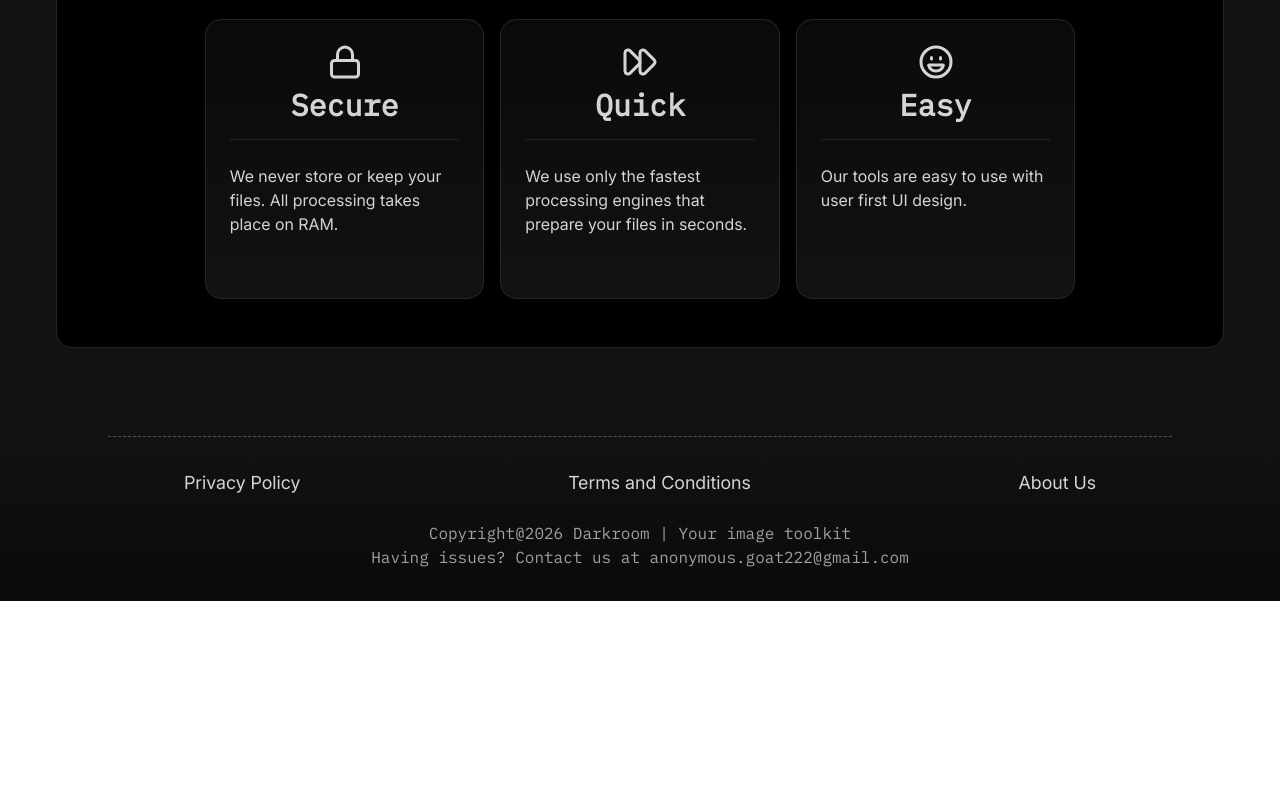
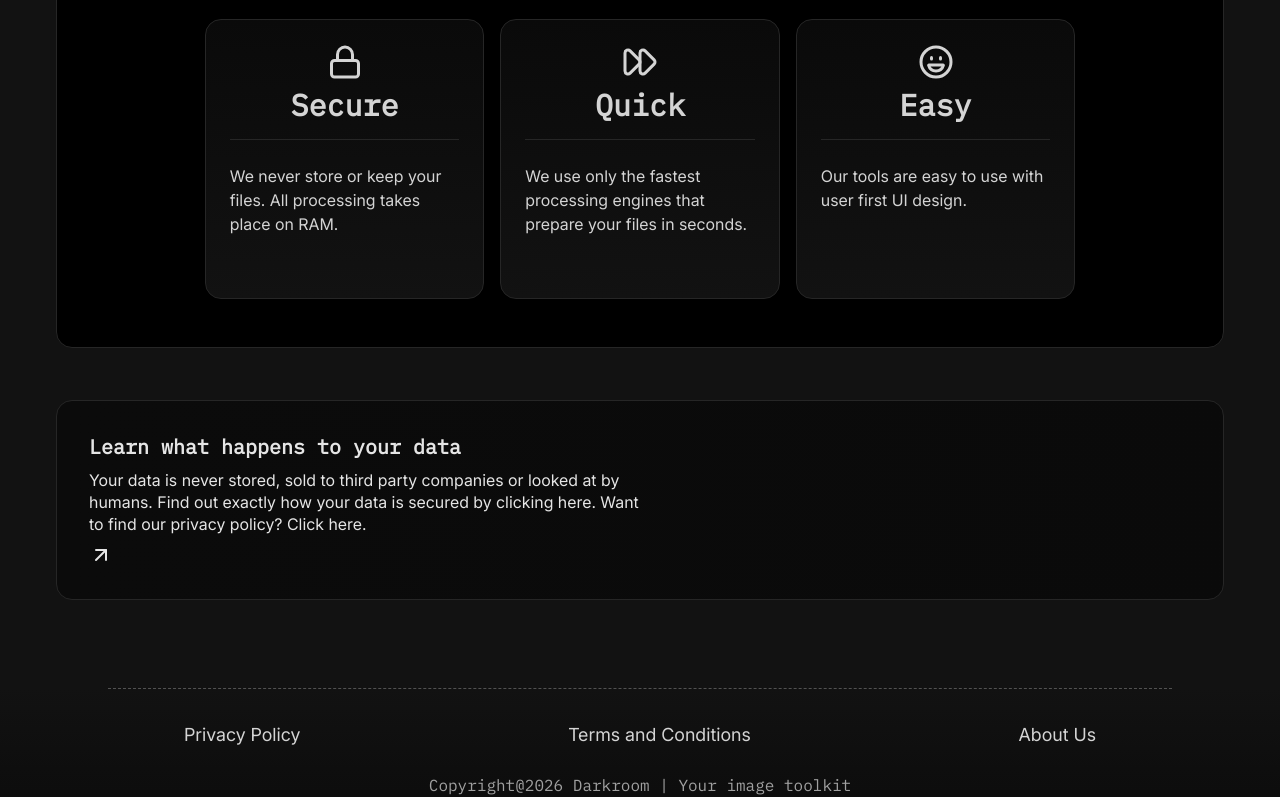
Before and after one commit to ibrahimhere47/Darkroom-v2, a React (Vite) app: page /tools/add-filter in a window 1280 px wide. Shown: the part 1006-1803 px from the top of the page. Before the commit the page ends 1607 px from the top, so only its background shows below. Built offline with nearby package versions, Linux system fonts and the light colour scheme.

Commit message:
Added privacy guide and improved tool stage

```diff
--- a/src/components/tool-comps/ToolStage.jsx
+++ b/src/components/tool-comps/ToolStage.jsx
@@ -82,7 +82,7 @@ const ToolStage = ({
     return (
         <div
             ref={stageRef}
-            className='relative flex-1 min-h-125 rounded-2xl bg-neutral-950 border border-neutral-800 p-6 overflow-hidden'
+            className='relative flex-1 h-fit md:h-155 rounded-2xl bg-neutral-950 border border-neutral-800 p-6 overflow-hidden'
         >
             <div className='pointer-events-none absolute top-20 right-80 w-72 h-72 rounded-full bg-amber-47/1 blur-3xl' />
 
@@ -93,7 +93,7 @@ const ToolStage = ({
                     )}
                 </div>
             ) : (
-                <div className='min-w-full min-h-114 flex flex-col justify-between'>
+                <div className='min-w-full h-full flex flex-col justify-between'>
                     <div className='flex flex-col gap-8'>
                         <div className='relative z-10 grid grid-cols-2 md:grid-cols-3 gap-4'>
                             {items.map((item, idx) => (
--- /dev/null
+++ b/src/components/tool-page-comps/ToolPageDataGuide.jsx
@@ -0,0 +1,45 @@
+import React, { useRef } from 'react'
+import { Link, useParams } from 'react-router-dom'
+import { ArrowUpRight } from 'lucide-react'
+import gsap from 'gsap'
+
+const ToolPageDataGuide = () => {
+    const borderRef = useRef(null)
+    const linkRef = useRef(null)
+
+    const handleHover = () => {
+        gsap.to(borderRef.current, {
+            opacity: "100%", boxShadow: '0 0 16px #e8a33d', duration: 0.4
+        })
+        gsap.to(linkRef.current, {
+            y: -6, duration: 0.4
+        })
+    }
+
+    const handleHoverRevert = () => {
+        gsap.to(borderRef.current, {
+            opacity: "0%", boxShadow: 'none', duration: 0.4, delay: 0.1,
+        })
+        gsap.to(linkRef.current, {
+            y: 0, duration: 0.3
+        })
+    }
+
+    return (
+        <Link to='/privacy-policy' onMouseEnter={handleHover} onMouseLeave={handleHoverRevert}>
+            <div className='relative flex p-8 rounded-2xl bg-linear-90 from-[#0b0b0b] to-neutral-950 border border-neutral-800 text-neutral-200 w-full justify-self-center mt-4' ref={linkRef}>
+                <div
+                    ref={borderRef}
+                    className="absolute inset-0 rounded-xl border opacity-0 pointer-events-none border-amber-dim"
+                />
+                <div className='w-1/2 flex flex-col gap-2'>
+                    <h1 className='font-mono font-bold text-xl'>Learn what happens to your data</h1>
+                    <p className='font-body text-base leading-5.5'>Your data is never stored, sold to third party companies or looked at by humans. Find out exactly how your data is secured by clicking here. Want to find our privacy policy? Click here.</p>
+                    <ArrowUpRight />
+                </div>
+            </div>
+        </Link>
+    )
+}
+
+export default ToolPageDataGuide
--- a/src/components/tool-page-comps/ToolPageEmptyLook.jsx
+++ b/src/components/tool-page-comps/ToolPageEmptyLook.jsx
@@ -8,6 +8,7 @@ import ToolPageNotFound from './ToolPageNotFound'
 import ToolPageDropZone from './ToolPageDropZone'
 import ToolPageGuarantees from './ToolPageGuarantees'
 import GuideButton from '../guide-comps/GuideButton'
+import ToolPageDataGuide from './ToolPageDataGuide'
 
 gsap.registerPlugin(useGSAP)
 
@@ -41,7 +42,7 @@ const ToolPageEmptyLook = (props) => {
         const b = a.charAt(0);
         const c = a.replace(b, b.toUpperCase());
         setTitle(c)
-    })
+    }, [])
 
     return (
         <Layout>
@@ -71,11 +72,14 @@ const ToolPageEmptyLook = (props) => {
                     <div className='w-full md:w-5/6 h-full'>
                         <ToolPageDropZone setFiles={props.setFiles} />
                     </div>
-                    <div className='mt-9'>
+                    <div className='mt-9 w-full'>
                         <GuideButton />
                     </div>
-                    <div className='mt-9'>
+                    <div className='mt-9 w-full'>
                         <ToolPageGuarantees />
+                    </div>
+                    <div className='mt-9 mb-12 w-full'>
+                        <ToolPageDataGuide />
                     </div>
                 </div>
         </Layout>
--- a/src/components/tool-page-comps/ToolPageGuarantee.jsx
+++ b/src/components/tool-page-comps/ToolPageGuarantee.jsx
@@ -34,7 +34,7 @@ const ToolPageGuarantee = ({ g, idx }) => {
 
     return (
         <div onMouseEnter={handleHover} onMouseLeave={handleHoverLeave} className='w-1/4 h-70 text-neutral-300' ref={parentRef}>
-        <MagneticWrapper strength={0.12} className='relative w-full h-full p-6 bg-linear-180 from-neutral-950 to-[#121212] rounded-2xl border border-neutral-800'>
+        <MagneticWrapper strength={0.05} className='relative w-full h-full p-6 bg-linear-180 from-neutral-950 to-[#121212] rounded-2xl border border-neutral-800'>
             <div className='flex flex-col gap-6'>
                 <div className='flex flex-col items-center gap-0.5 border-b border-neutral-800 pb-3'>
                     <Icon size={36} />
--- a/src/components/tool-page-comps/ToolPageGuarantees.jsx
+++ b/src/components/tool-page-comps/ToolPageGuarantees.jsx
@@ -56,7 +56,7 @@ const ToolPageGuarantees = () => {
     }
 
     return (
-        <div className='hidden md:flex flex-col items-center gap-5 mb-12 bg-black w-full p-6 py-12 rounded-2xl border border-neutral-800'>
+        <div className='hidden md:flex flex-col items-center gap-5 bg-black w-full p-6 py-12 rounded-2xl border border-neutral-800'>
             <div className='w-fit h-fit relative flex items-center justify-center' onMouseEnter={handleHover} onMouseLeave={handleHoverLeave}>
                 <h1 className='font-mono font-bold text-2xl text-amber-47' ref={headingRef}>Why choose Darkroom?</h1>
                 <div className='absolute inset-0 opacity-0 blur-lg rounded-full bg-amber-47' ref={glowRef} />
--- a/src/pages/ToolPage.jsx
+++ b/src/pages/ToolPage.jsx
@@ -7,6 +7,7 @@ import ToolPageNotFound from '../components/tool-page-comps/ToolPageNotFound.jsx
 import GuideButton from '../components/guide-comps/GuideButton.jsx'
 import Loader from '../components/Loader.jsx'
 import ToolPageGuarantees from '../components/tool-page-comps/ToolPageGuarantees.jsx'
+import ToolPageDataGuide from '../components/tool-page-comps/ToolPageDataGuide.jsx'
 import gsap from 'gsap'
 
 const ToolReadyChecker = ({ Tool, onReady, files, setFiles }) => {
@@ -53,9 +54,10 @@ const ToolPage = () => {
             <Suspense fallback={null}>
                 <ToolReadyChecker Tool={Tool} onReady={handleReady} files={files} setFiles={setFiles} />
             </Suspense>
-            <div className='flex flex-col gap-6 w-full mt-8'>
+            <div className='flex flex-col gap-6 w-full mt-8 mb-12'>
                 <GuideButton />
                 <ToolPageGuarantees />
+                <ToolPageDataGuide />
             </div>
         </Layout>
 
```
